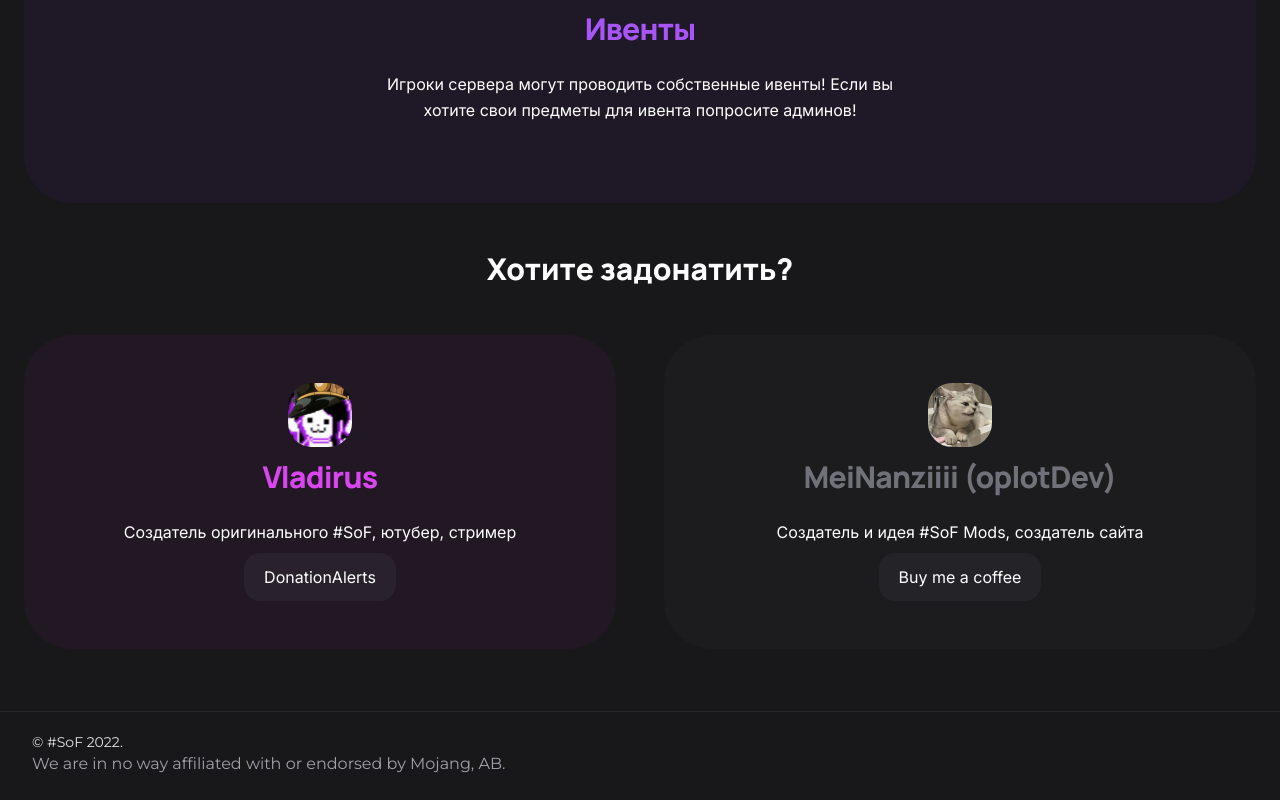
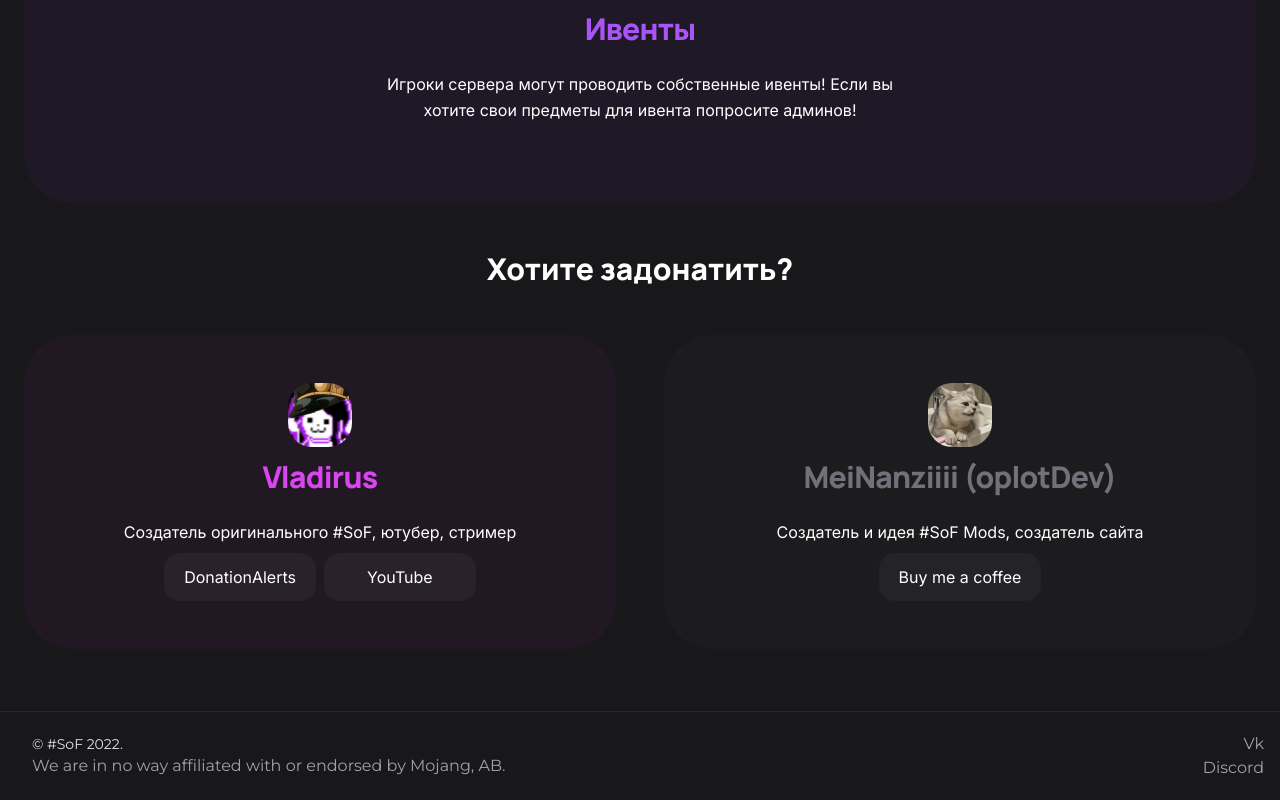
Before and after one commit to SoF-MC/website, a Next.js app: page / in a window 1280 px wide. Shown: the part 1479-2279 px from the top of the page. Built offline with nearby package versions, Linux system fonts and the light colour scheme.

Commit message:
Orphography and Footer

```diff
--- a/components/footer.tsx
+++ b/components/footer.tsx
@@ -11,6 +11,10 @@ export default class Footer extends React.Component {
                             <div className="text-xs font-light text-zinc-400 sm:text-base">We are in no way affiliated with or endorsed by Mojang, AB.</div>
                         </div>
                     </div>
+                    <div className='grid w-full grid-cols-1 text-zinc-400'>
+                        <a href='https://vk.com/server_of_fun' className='justify-self-end'>Vk</a>
+                        <a href='https://discord.com/invite/jZudXQM' className='justify-self-end'>Discord</a>
+                    </div>
                 </div>
             </footer>
         )
--- a/components/index.tsx
+++ b/components/index.tsx
@@ -21,7 +21,7 @@ export default class Index extends React.Component {
                                 – соф модс
                             </h1>
                             <button className='lg:ml-4 mt-4 py-3 px-5 bg-zinc-500/10 hover:bg-zinc-400/10 rounded-2xl text-white text-manrope'>
-                                <a href='https://discord.gg/jZudXQM'>
+                                <a href='https://discord.com/invite/jZudXQM'>
                                     Подать заявку!
                                 </a>
                             </button>
@@ -71,10 +71,15 @@ export default class Index extends React.Component {
                             </div>
                             <h2 className="text-3xl font-extrabold font-manrope tracking-tight mb-6 text-center text-fuchsia-500">Vladirus</h2>
                             <div className='grid justify-items-center'>
-                            <p className="leading-relaxed max-w-lg mx-auto mb-8 text-center">Создатель оригинального #SoF, ютубер, стример</p>
-                                <a href='https://www.donationalerts.com/r/vladirus' className='-mt-6 py-3 px-5 bg-zinc-500/10 hover:bg-zinc-400/10 rounded-2xl text-white text-manrope'>
-                                    DonationAlerts
-                                </a>
+                                <p className="leading-relaxed max-w-lg mx-auto mb-8 text-center">Создатель оригинального #SoF, ютубер, стример</p>
+                                <div className='grid gap-2 grid-cols-2 text-center'>
+                                    <a href='https://www.donationalerts.com/r/vladirus' className='-mt-6 py-3 px-5 bg-zinc-500/10 hover:bg-zinc-400/10 rounded-2xl text-white text-manrope'>
+                                        DonationAlerts
+                                    </a>
+                                    <a href='https://www.youtube.com/c/%D0%92%D0%BB%D0%B0%D0%B4%D0%B8%D1%80%D1%83%D1%81' className='-mt-6 py-3 px-5 bg-zinc-500/10 hover:bg-zinc-400/10 rounded-2xl text-white text-manrope'>
+                                        YouTube
+                                    </a>
+                                </div>
                             </div>
                         </div>
                         <div className="py-12 bg-zinc-700/10 rounded-[48px] px-6">
--- a/components/wiki.tsx
+++ b/components/wiki.tsx
@@ -94,7 +94,7 @@ export default class Wiki extends React.Component {
                                         Важно
                                     </div>
                                     <div className='bg-amber-300 rounded-[10px] text-black px-2 py-0.5 w-max ml-2'>
-                                        Обезательно
+                                        Обязательно
                                     </div>
                                 </div>
                                 <div className='text-base ml-2.5 mt-2'>
--- a/pages/wiki/about.tsx
+++ b/pages/wiki/about.tsx
@@ -39,7 +39,7 @@ export class About {
 								<br/><br/>
 								Также можно выделить мод Simple Voice Chat, который позволяет говорить прямо внутри игры.
 								<br/><br/>
-								На сервере также стоит мод Origins позволяющий в начале игры выбрать свою &quot;рассу&quot; среди доступных мобов
+								На сервере также стоит мод Origins, позволяющий в начале игры выбрать свою &quot;рассу&quot; среди доступных мобов
 							</p>
 						</div>
 					</div>
```
